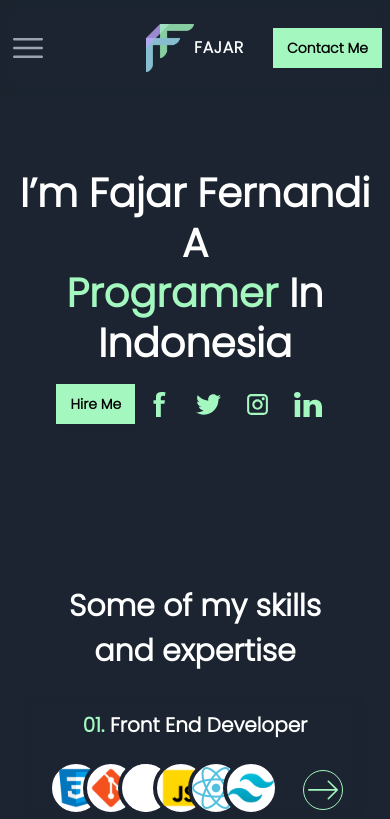
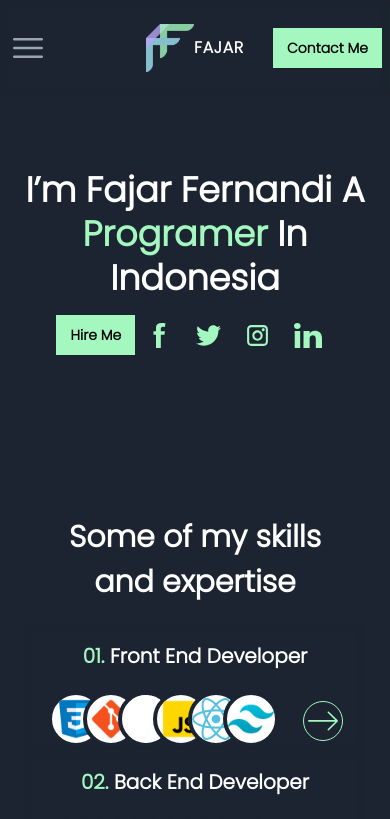
Before and after one commit to FajarFE/Portofolio-Fajar, a React (Create React App) app: page / in a window 390 px wide. Shown: the top 819 px of the page. Built offline with nearby package versions, Linux system fonts and the light colour scheme; the HTML template or start-up script is replaced by a standard one.

Commit message:
coba lagi

```diff
--- a/src/styles.js
+++ b/src/styles.js
@@ -4,7 +4,7 @@ const styles = {
   padding: "sm:px-16 px-6 sm:py-16 py-10",
 
   heroHeadText:
-    "font-black text-white lg:text-[80px] sm:text-[50px] xs:text-[50px] text-[40px] lg:leading-[98px] mt-2",
+    "font-black text-white lg:text-[80px] sm:text-[50px] xs:text-[50px] text-[35px] lg:leading-[98px] mt-2",
   heroSubText:
     "text-[#fff] font-medium lg:text-[40px] sm:text-[26px] xs:text-[20px] text-[16px] lg:leading-[50px]",
 
```
